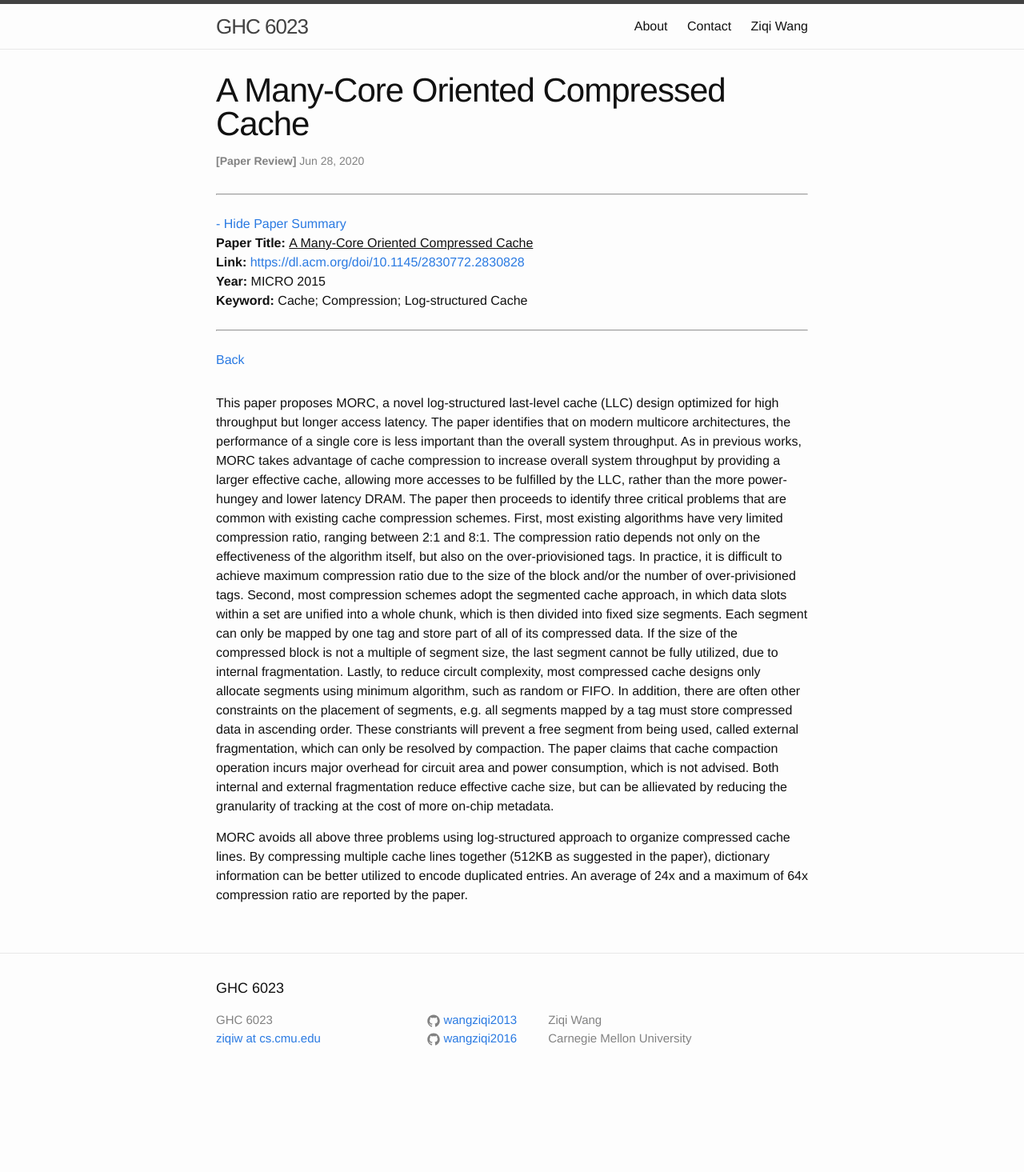
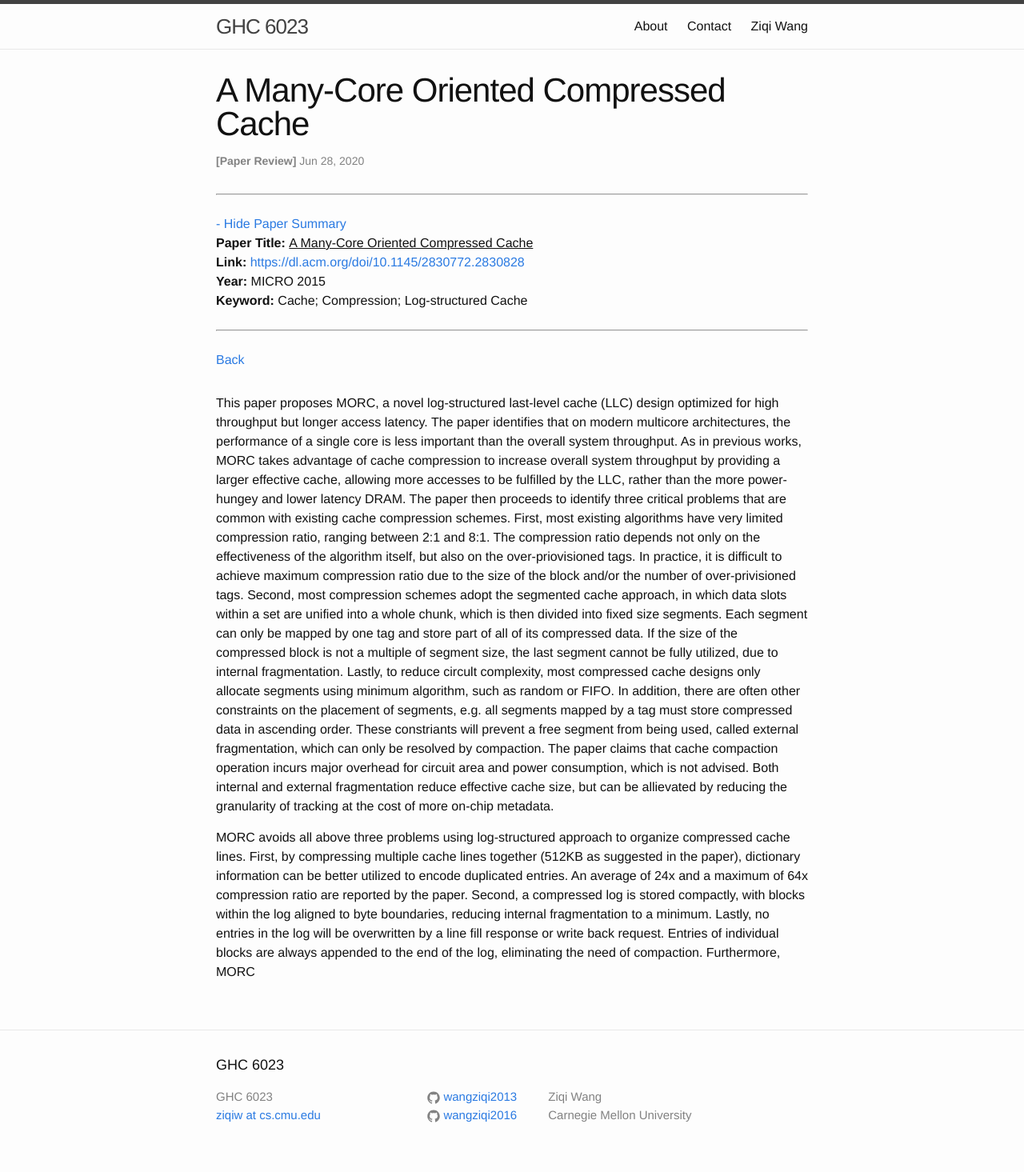
Before and after one commit to wangziqi2013/wangziqi2013.github.io, a Jekyll site: the page built from _posts/2020-06-28-morc.markdown, in a window 1280 px wide. Shown: the whole page at 80% size. Built offline with Jekyll 4.4.1, drawn with Linux system fonts in a browser that asks for light colours; before the commit the page ends 1369 px from its top, so only the background shows below that.

Commit message:
Adding reasons

```diff
--- a/_posts/2020-06-28-morc.markdown
+++ b/_posts/2020-06-28-morc.markdown
@@ -34,6 +34,11 @@ incurs major overhead for circuit area and power consumption, which is not advis
 Both internal and external fragmentation reduce effective cache size, but can be allievated by reducing the granularity
 of tracking at the cost of more on-chip metadata.
 
-MORC avoids all above three problems using log-structured approach to organize compressed cache lines. By compressing
-multiple cache lines together (512KB as suggested in the paper), dictionary information can be better utilized to
-encode duplicated entries. An average of 24x and a maximum of 64x compression ratio are reported by the paper.
+MORC avoids all above three problems using log-structured approach to organize compressed cache lines.
+First, by compressing multiple cache lines together (512KB as suggested in the paper), dictionary information can be
+better utilized to encode duplicated entries. An average of 24x and a maximum of 64x compression ratio are reported by
+the paper. Second, a compressed log is stored compactly, with blocks within the log aligned to byte boundaries, reducing
+internal fragmentation to a minimum.
+Lastly, no entries in the log will be overwritten by a line fill response or write back request. Entries of individual
+blocks are always appended to the end of the log, eliminating the need of compaction.
+Furthermore, MORC
```
